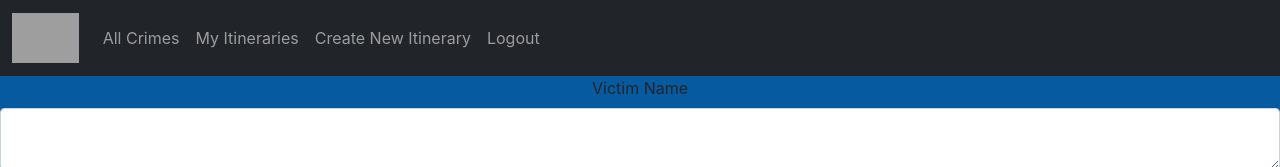
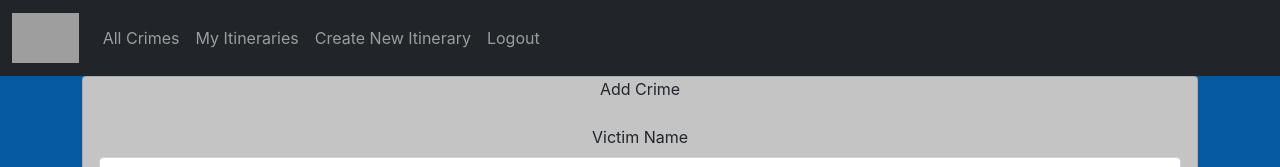
Before and after one commit to hmfpapa/Traveled-True, a React (Create React App) app in the folder client/: page /crime/add in a window 1280 px wide. Shown: the top 167 px of the page. Built offline with nearby package versions, Linux system fonts and the light colour scheme; no server answers; sample sign-in values are in the browser's storage; grey boxes are pictures that could not be loaded; the HTML template or start-up script is replaced by a standard one.

Commit message:
styling update

```diff
--- a/client/src/components/Crimes/Crime.css
+++ b/client/src/components/Crimes/Crime.css
@@ -5,3 +5,7 @@
   .cardImg{
     border: 1px solid black;
   }
+
+ .cardTitle{
+  font-weight: bold;
+ }
--- a/client/src/components/Crimes/CrimeAddForm.js
+++ b/client/src/components/Crimes/CrimeAddForm.js
@@ -1,6 +1,6 @@
 import React, { useState } from "react";
 import { useNavigate } from "react-router-dom";
-import { Button, Form, FormGroup, Label, Input } from "reactstrap";
+import { Button, Form, FormGroup, Label, Input, Card, CardBody, CardTitle } from "reactstrap";
 import { addCrime } from "../../modules/crimeManager";
 import { getAllLocations } from "../../modules/locationManager";
 import { useEffect } from "react";
@@ -23,7 +23,8 @@ const [types, setTypes] = useState([]);
 
   useEffect(() => {
     getAllLocations().then(setLocations);
-  getAllTypes().then((data)=>{setTypes(data);
+    getAllTypes().then((data) => {
+      setTypes(data);
     });
   }, []);
 
@@ -35,6 +36,10 @@ useEffect(() => {
   };
 
   return (
+    <div className="container">
+    <Card>
+      <CardTitle>Add Crime</CardTitle>
+      <CardBody>
         <Form onSubmit={submitForm}>
           <FormGroup>
             <Label for="crimeVictim">Victim Name</Label>
@@ -54,7 +59,7 @@ useEffect(() => {
           </FormGroup>
           <FormGroup>
             <Label for="crimeLocationId">Location</Label>
-          <Input type="select"  id="crimeLocationId" onChange={(e) => setCrimeLocationId(parseInt(e.target.value))}>
+            <Input type="select" id="crimeLocationId" onChange={(e) => setCrimeLocationId(parseInt(e.target.value))}>
               <option value="">Select Location</option>
               {locations.map((l) => {
                 return <option key={l.id} value={l.id}>{l.name}</option>
@@ -64,7 +69,7 @@ useEffect(() => {
           <FormGroup>
             <Label for="crimeTypeId">Type</Label>
 
-          <Input type="select"  id="crimeTypeId" onChange={(e) => setCrimeTypeId(parseInt(e.target.value))}>
+            <Input type="select" id="crimeTypeId" onChange={(e) => setCrimeTypeId(parseInt(e.target.value))}>
               <option value="">Select Type</option>
               {types.map((t) => {
                 return <option key={t.id} value={t.id}>{t.name}</option>
@@ -99,11 +104,11 @@ useEffect(() => {
           <FormGroup check>
             <Label for="crimeSolved">
               <Input type="checkbox"
-            onChange={(e) => setCrimeSolved(true)}/>{' '}
+                onChange={(e) => setCrimeSolved(true)} />{' '}
               Solved
             </Label>
           </FormGroup>
-      {crimeSolved? (<FormGroup>
+          {crimeSolved ? (<FormGroup>
             <Label for="crimePerpetrator">Perpetrator</Label>
             <Input
               id="crimePerpetrator"
@@ -116,5 +121,8 @@ useEffect(() => {
             <Button>Save</Button>
           </FormGroup>
         </Form>
+      </CardBody>
+    </Card>
+    </div>
   );
 }
```
Lines whose indentation alone changed are shown as unchanged.
